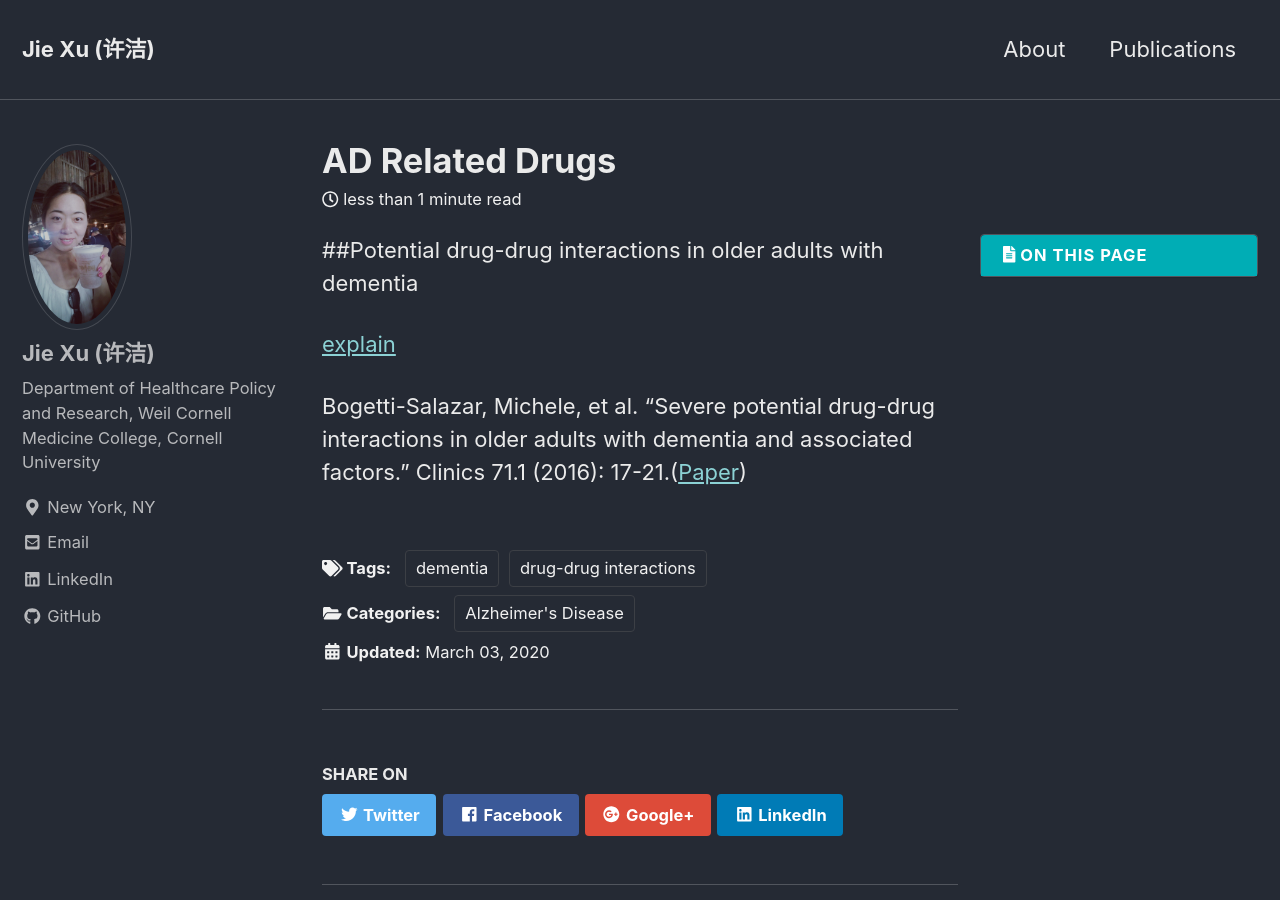
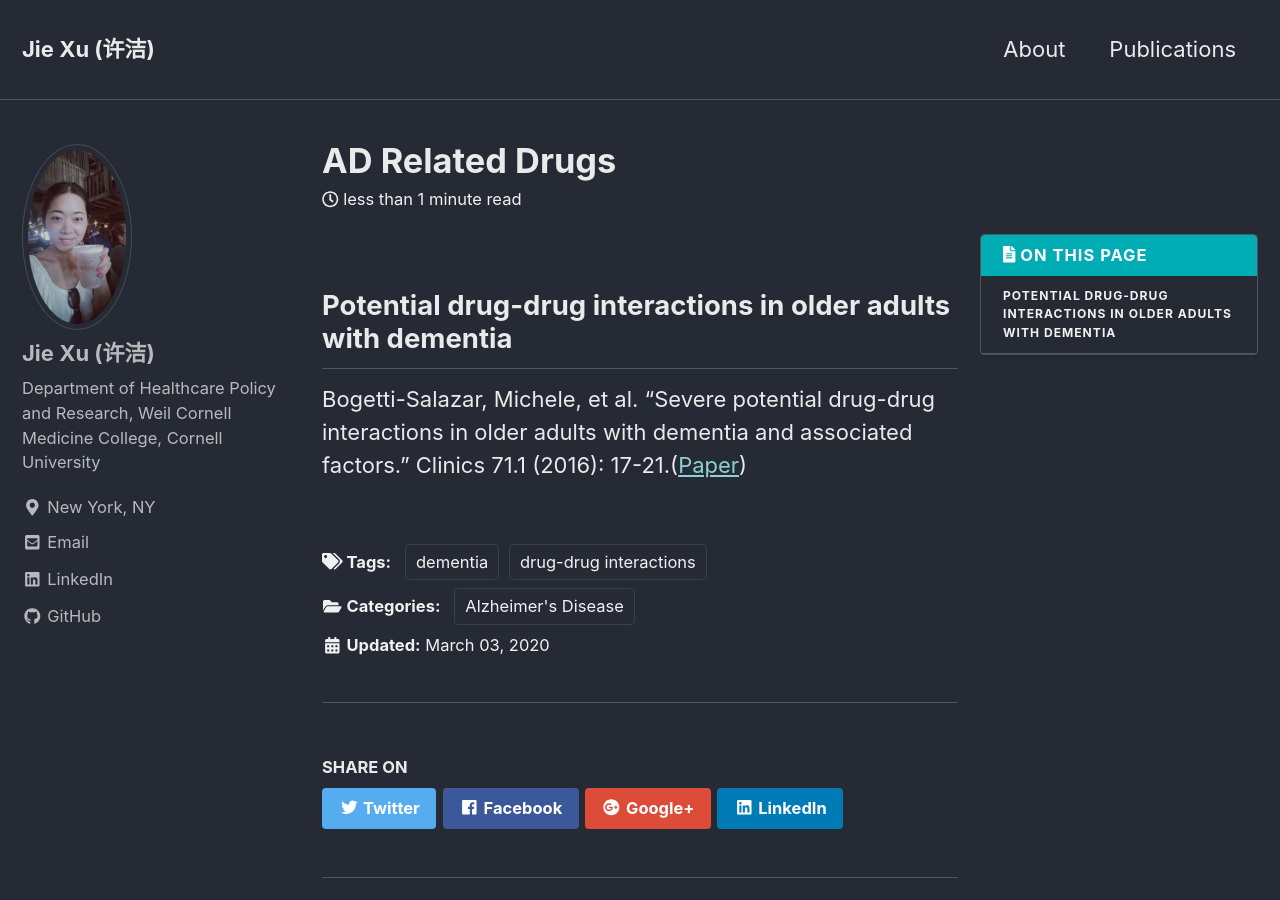
Before and after one commit to jxu1015/jxu1015.github.io, a Jekyll site: the page built from _posts/2020-03-03-AD-Related-Drugs.md, in a window 1280 px wide and 900 px high. Built offline with Jekyll 4.4.1, drawn with Linux system fonts in a browser that asks for light colours; nearby versions of some CDN libraries.

Commit message:
Update 2020-03-03-AD-Related-Drugs.md

```diff
--- a/_posts/2020-03-03-AD-Related-Drugs.md
+++ b/_posts/2020-03-03-AD-Related-Drugs.md
@@ -8,8 +8,6 @@ tags:
 toc: true
 ---
 
-##Potential drug-drug interactions in older adults with dementia
-
-[explain](https://www.youtube.com/watch?v=O_HyZ5aW76c "We'll Do It Live")
+## Potential drug-drug interactions in older adults with dementia
 
 Bogetti-Salazar, Michele, et al. "Severe potential drug-drug interactions in older adults with dementia and associated factors." Clinics 71.1 (2016): 17-21.([Paper](https://www.ncbi.nlm.nih.gov/pmc/articles/PMC4763155/pdf/cln-71-01-017.pdf))
```
